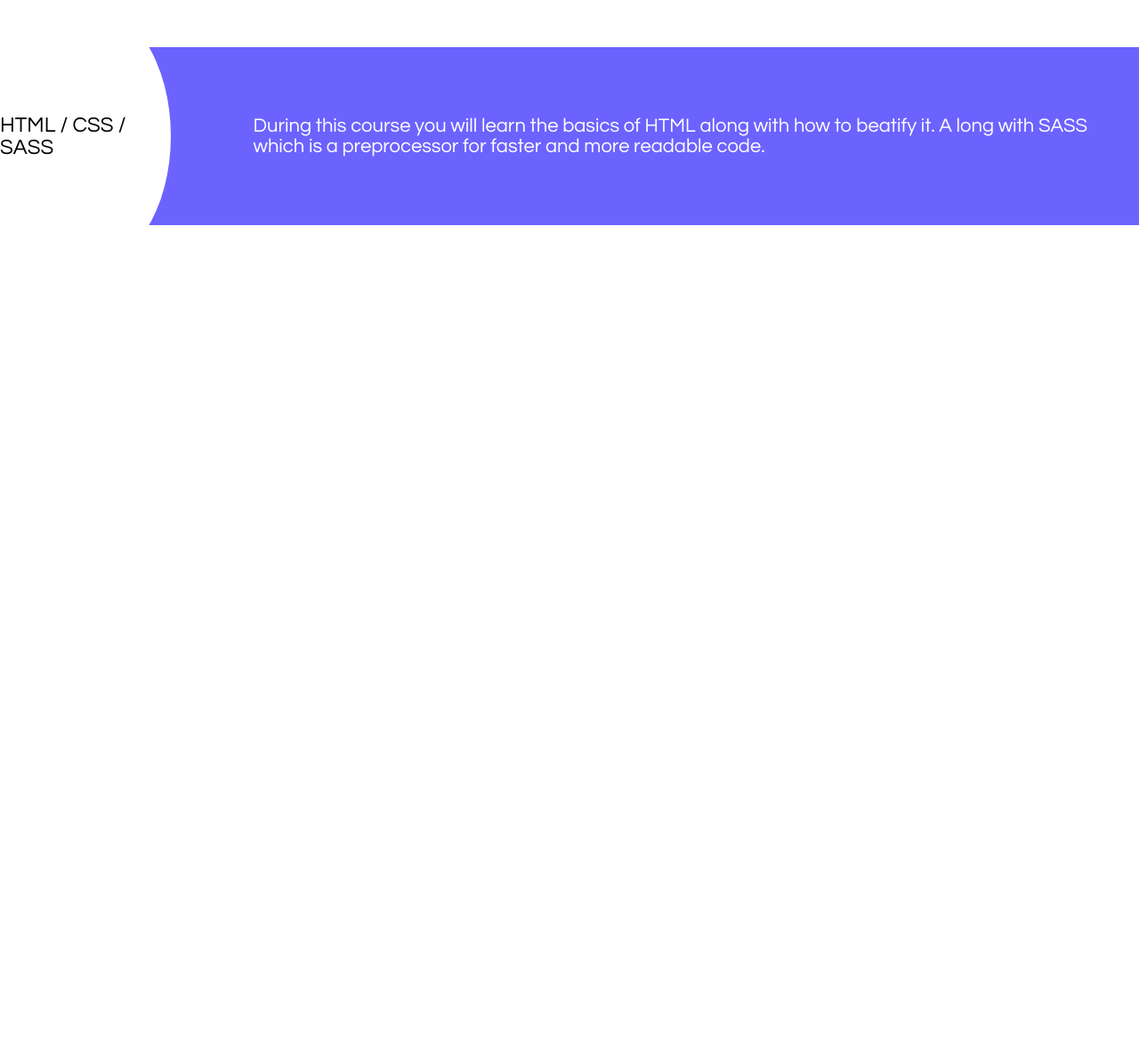
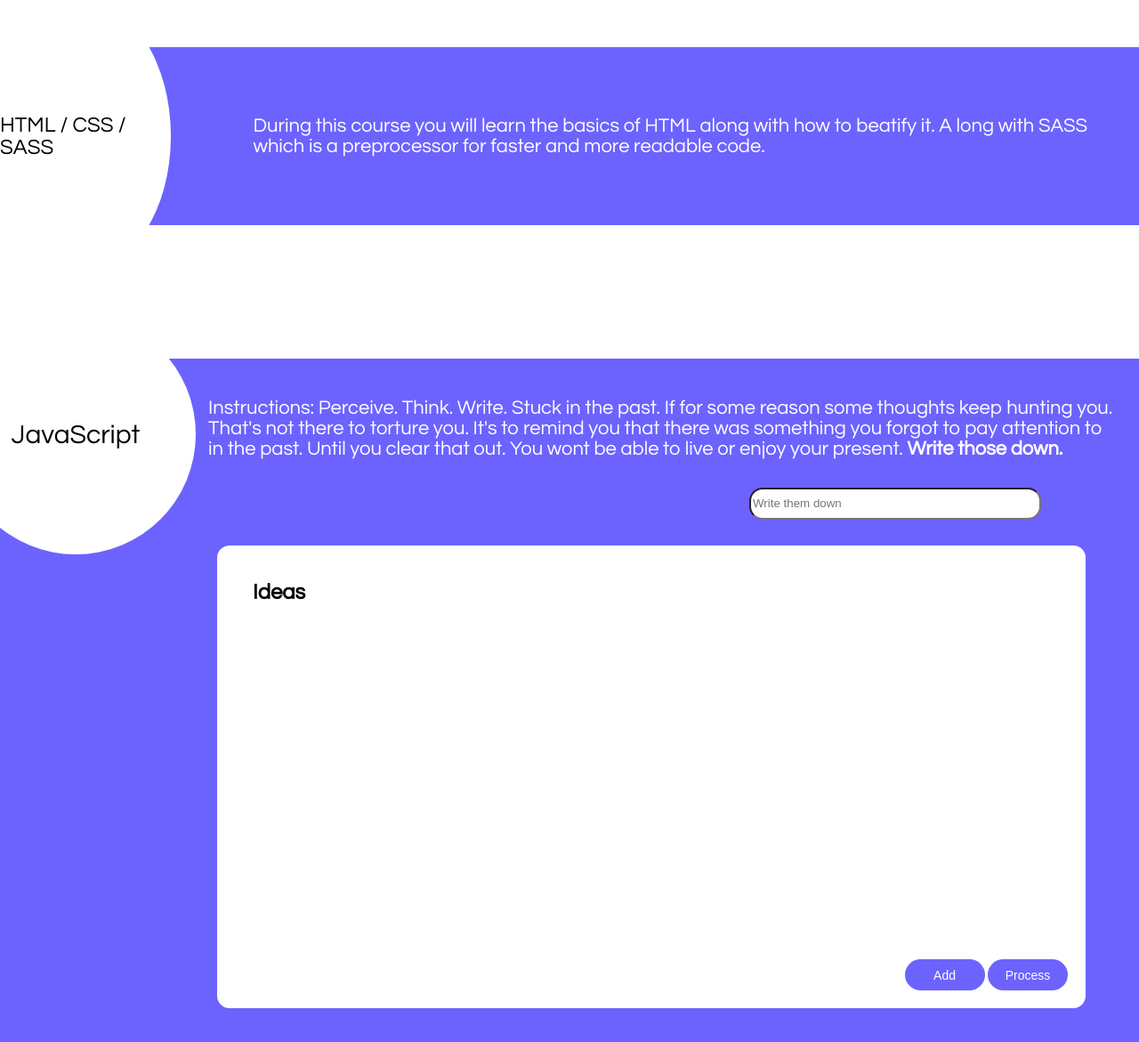
Before and after one commit to jolumapi92/UPgradeFrontEnd, a plain HTML site: page UPgradeBasics/index.html in a window 1280 px wide. Shown: the part 703-1874 px from the top of the page at 89% size. Before the commit the page ends 1006 px from the top, so only its background shows below. Drawn offline with Linux system fonts and the light colour scheme.

Commit message:
UPDATE: Added another part. Needs some refinement

```diff
--- a/UPgradeBasics/index.html
+++ b/UPgradeBasics/index.html
@@ -28,6 +28,27 @@
             readable code.
         </p>
     </article>
+    <article class="article-2">
+        <h3>JavaScript</h3>
+        <p class="instructions-for-javascript">
+            Instructions:  Perceive. Think. Write. Stuck in the past. If for some reason some thoughts keep hunting you. That's not there to torture you.
+            It's to remind you that there was something you forgot to pay attention to in the past. Until
+            you clear that out. You wont be able to live or enjoy your present. <strong>Write those down.</strong>
+        </p>
+        <div class="bubble-list-container">
+            <h2>Ideas</h2>
+            <div class="container-list-ideas">
+                <ul class="list-huntingyou">
+
+                </ul>
+                <input class="area-input-ideas" placeholder="Write them down" type="textarea">
+            </div>
+            <div class="container-btns">
+                <button class="btn-regular">Add</button>
+                <button class="btn-regular">Process</button>
+            </div>
+        </div>
+    </article>
     <footer></footer>
 </body>
 </html>
--- a/css/index.scss
+++ b/css/index.scss
@@ -52,6 +52,88 @@ body {
     }
 }
 
+.area-input-ideas {
+    border-radius: 15px;
+    height: 30px;
+    width: 320px;
+    position: relative;
+    bottom: 160px;
+}
+
+.container-list-ideas {
+    padding: 10px;
+    display: flex;
+    justify-content: space-between;
+    position: relative;
+}
+
+
+
+.article-2 {
+    display: flex;
+    align-items: center;
+    background-color: #6C63FF;
+    height: 100vh;
+    margin-top: 150px;
+    position: relative;
+    h3 {
+        background-color: white;
+        font-size: 30px;
+        font-weight: 100;
+        width: 270px;
+        height: 270px;
+        display: flex;
+        justify-content: center;
+        align-items: center;
+        border-radius: 50% 50% 50% 50%;
+        margin: 0px;
+        position: absolute;
+        top: -50px;
+        left: -50px;
+    }
+    .instructions-for-javascript {
+        color: white;
+        font-size: 22px;
+        margin-left: 70px;
+        padding: 1em;
+        position: absolute;
+        top: 0;
+        right: 0;
+        width: 80%;
+    }
+    .bubble-list-container {
+        padding: 20px 40px;
+        height: 60%;
+        width: 70%;
+        border-radius: 14px;
+        background-color: white;
+        position: absolute;
+        right: 60px;
+        bottom: 70px;
+        p {
+            margin: 0;
+        }
+    }
+}
+
+.btn-regular {
+    background-color: #6C63FF;
+    padding: 7px 10px;
+    color: white;
+    border: none;
+    border-radius: 22px;
+    font-weight: 100;
+    font-size: 14px;
+    width: 90px;
+    height: 35px;
+}
+
+.container-btns {
+    position: absolute;
+    bottom: 20px;
+    right: 20px;
+}
+
 section {
     display: flex;
     justify-content: center;
```
Also changed, not shown: css/index.css, 1 other file.
